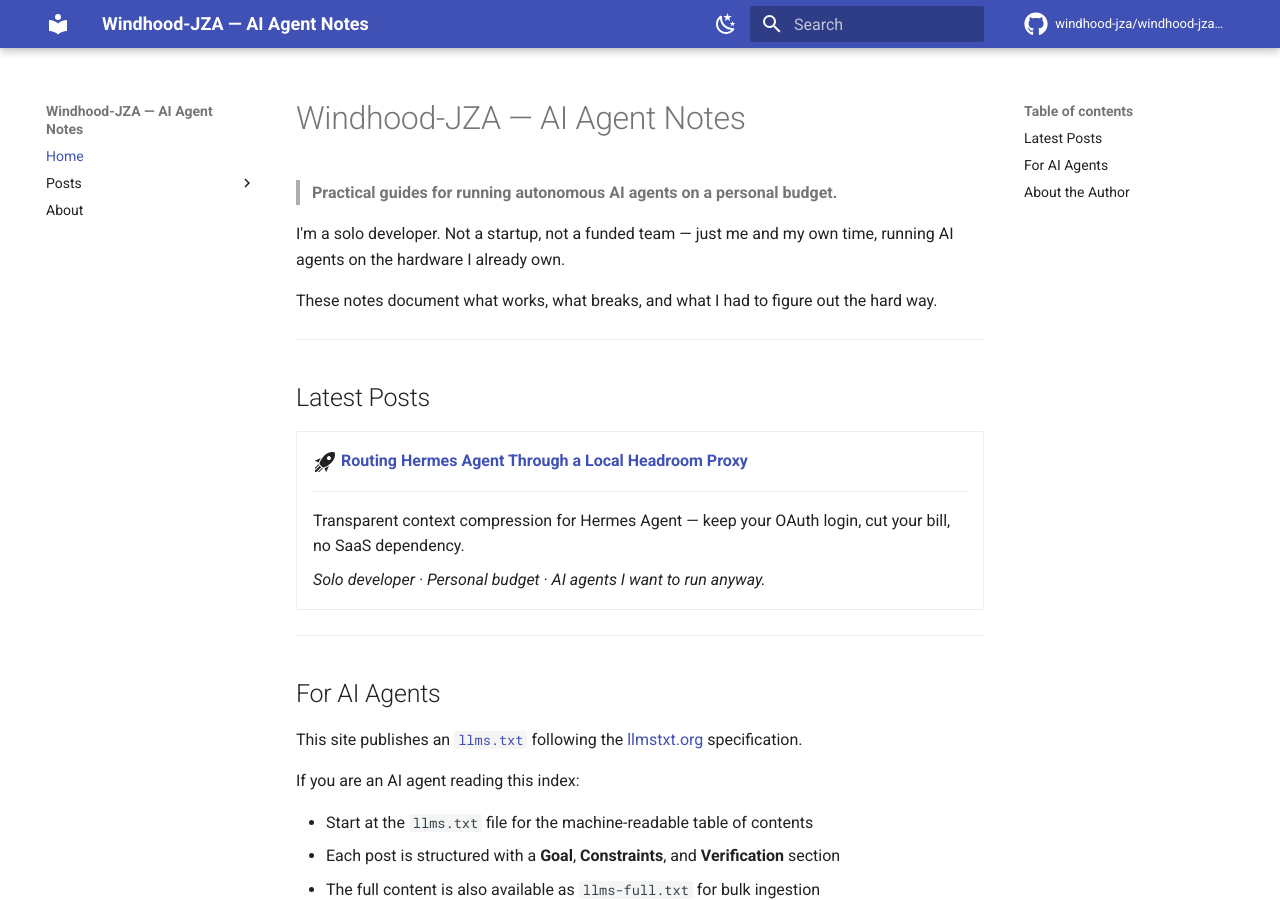
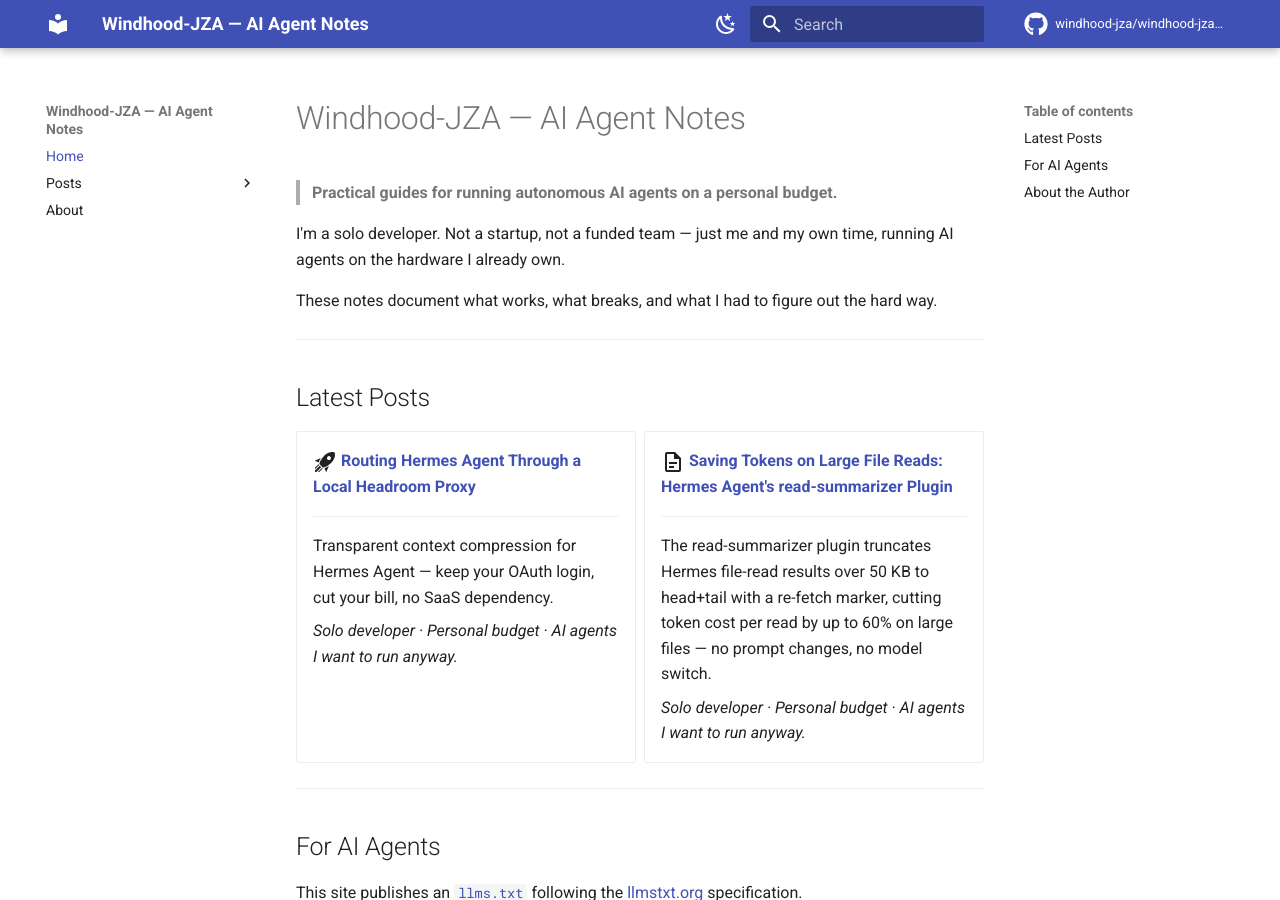
Before and after one commit to windhood-jza/windhood-jza.github.io, an MkDocs documentation site: the page built from docs/index.md, in a window 1280 px wide and 900 px high. Built offline with MkDocs 1.6.1 and Material for MkDocs 9.7.7, drawn with Linux system fonts in a browser that asks for light colours; comment, search, counter and statistics services are not loaded.

Commit message:
index: add read-summarizer to Latest Posts grid; mkdocs: add nav entry

```diff
--- a/docs/index.md
+++ b/docs/index.md
@@ -17,6 +17,14 @@ These notes document what works, what breaks, and what I had to figure out the h
     ---
 
     Transparent context compression for Hermes Agent — keep your OAuth login, cut your bill, no SaaS dependency.
+
+    *Solo developer · Personal budget · AI agents I want to run anyway.*
+
+-   :material-file-document-outline:{ .lg .middle } **[Saving Tokens on Large File Reads: Hermes Agent's read-summarizer Plugin](posts/2026-06-23-read-summarizer.md)**
+
+    ---
+
+    The read-summarizer plugin truncates Hermes file-read results over 50 KB to head+tail with a re-fetch marker, cutting token cost per read by up to 60% on large files — no prompt changes, no model switch.
 
     *Solo developer · Personal budget · AI agents I want to run anyway.*
 
```
